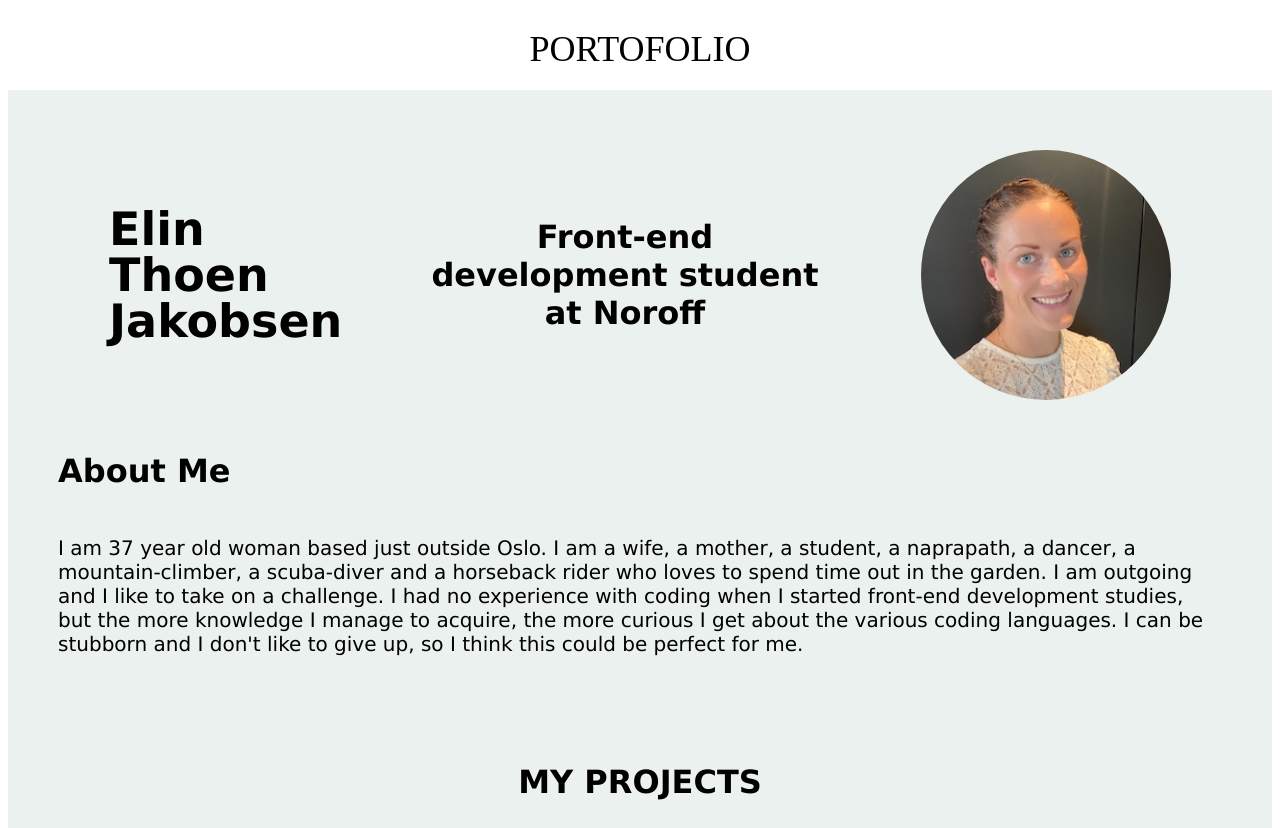
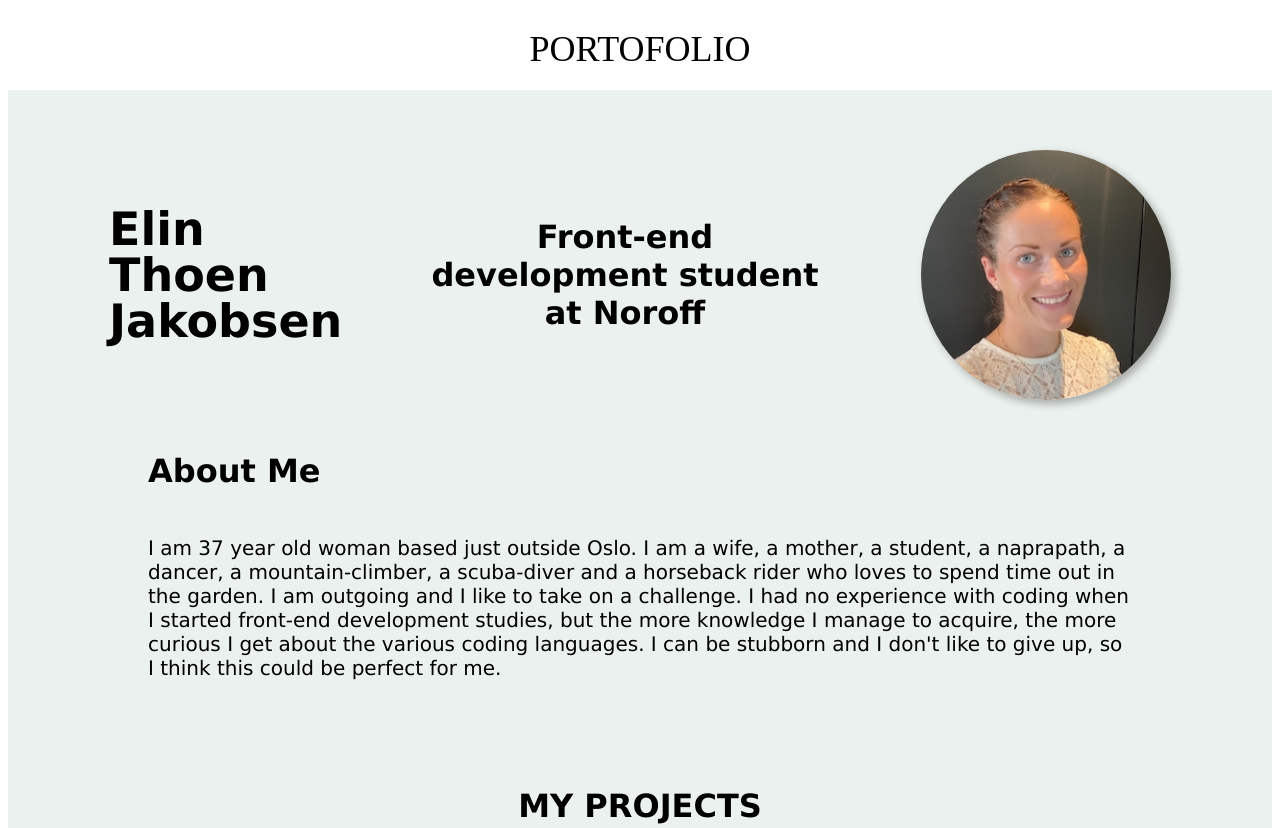
Before and after one commit to elinkrull/portofolio, a plain HTML site: page index.html in a window 1280 px wide. Shown: the top 828 px of the page. Drawn offline with Linux system fonts and the light colour scheme.

Commit message:
added shaddows in styles.css

```diff
--- a/styles.css
+++ b/styles.css
@@ -44,6 +44,7 @@ h2 {
 	justify-content: space-evenly;
 	flex-wrap: wrap;
 	padding: 20px;
+	padding-bottom: 80px;
 }
 
 .card {
@@ -53,6 +54,7 @@ h2 {
 	padding: 20px;
 	background-color: rgba(179, 201, 189, 1);
 	text-align: center;
+	box-shadow: 8px 8px 16px rgba(0, 0, 0, 0.3);
 }
 
 .card-text {
@@ -149,6 +151,7 @@ h2 {
 		width: 250px;
 		overflow: hidden;
 		border-radius: 50%;
+		box-shadow: 4px 4px 8px rgba(0, 0, 0, 0.3);
 	}
 
 	.profile-image {
@@ -159,17 +162,17 @@ h2 {
 	}
 
 	.about-me-header {
-		padding-left: 30px;
+		padding-left: 50px;
 	}
 
 	.about-me-text {
 		display: flex;
-		padding: 0px 30px;
+		padding: 0px 50px;
 	}
 
 }
 
-@media(min-width:1300px) {
+@media(min-width:1200px) {
 
 	.about-me-text, .about-me-header {
 		padding: 0px 120px;
```
